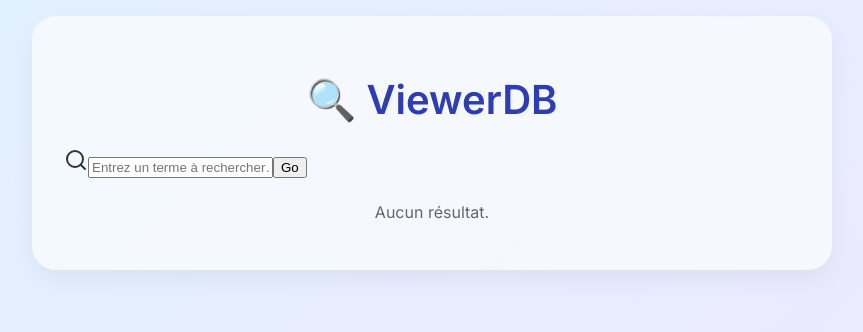
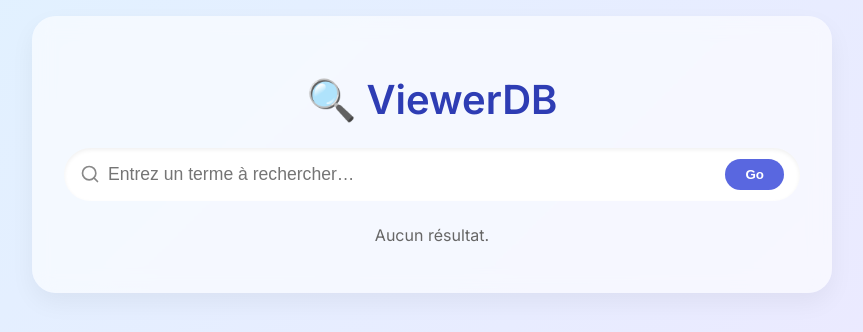
Before and after one commit to CruckStore/viewerDB, a React (Vite) app in the folder frontend/: page / in a window 1280 px wide. Shown: the top 332 px of the page, without its empty margins (208-1071 px from the left). Built offline with nearby package versions, Linux system fonts and the light colour scheme; the HTML template or start-up script is replaced by a standard one.

Commit message:
Refactor SearchBar component with improved styling and layout

```diff
--- /dev/null
+++ b/frontend/src/components/SearchBar.css
@@ -0,0 +1,32 @@
+.search-form {
+    display: flex;
+    align-items: center;
+    background: #fff;
+    border-radius: 9999px;
+    padding: 8px 16px;
+    box-shadow: inset 0 2px 4px rgba(0,0,0,0.06);
+  }
+
+  .search-input {
+    flex: 1;
+    border: none;
+    outline: none;
+    font-size: 1.1rem;
+    padding: 8px;
+    margin-right: 12px;
+  }
+
+  .search-button {
+    background: #5967e0;
+    border: none;
+    color: #fff;
+    font-weight: 600;
+    padding: 8px 20px;
+    border-radius: 9999px;
+    cursor: pointer;
+    transition: background 0.2s ease;
+  }
+
+  .search-button:hover {
+    background: #2e3db4;
+  }
--- a/frontend/src/components/SearchBar.tsx
+++ b/frontend/src/components/SearchBar.tsx
@@ -1,11 +1,10 @@
 import React, { useState } from 'react';
 import { Search } from 'lucide-react';
+import './SearchBar.css';
 
-interface SearchBarProps {
-  onSearch: (q: string) => void;
-}
+interface Props { onSearch: (q: string) => void; }
 
-export default function SearchBar({ onSearch }: SearchBarProps) {
+export default function SearchBar({ onSearch }: Props) {
   const [query, setQuery] = useState('');
 
   const handleSubmit = (e: React.FormEvent) => {
@@ -14,24 +13,16 @@ export default function SearchBar({ onSearch }: SearchBarProps) {
   };
 
   return (
-    <form
-      onSubmit={handleSubmit}
-      className="flex items-center bg-white rounded-full shadow-inner px-4 py-2"
-    >
-      <Search className="w-5 h-5 text-gray-400 mr-3" />
+    <form onSubmit={handleSubmit} className="search-form">
+      <Search className="mr-3" size={20} color="#888" />
       <input
+        className="search-input"
         type="text"
         placeholder="Entrez un terme à rechercher…"
-        className="flex-grow outline-none text-lg font-medium placeholder-gray-400"
         value={query}
-        onChange={(e) => setQuery(e.target.value)}
+        onChange={e => setQuery(e.target.value)}
       />
-      <button
-        type="submit"
-        className="ml-4 bg-primary transition-all duration-200 hover:bg-primary-dark text-white font-semibold rounded-full px-5 py-2"
-      >
-        Go
-      </button>
+      <button type="submit" className="search-button">Go</button>
     </form>
   );
 }
```
